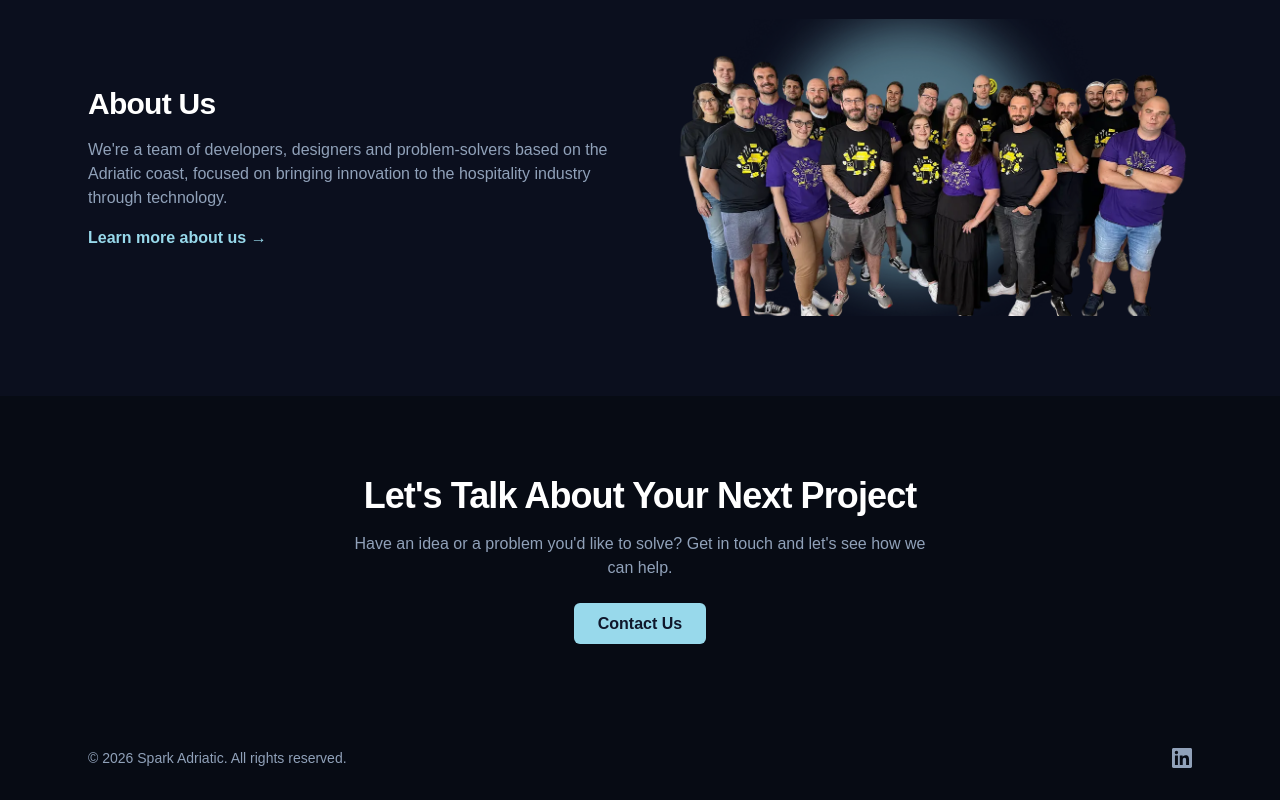
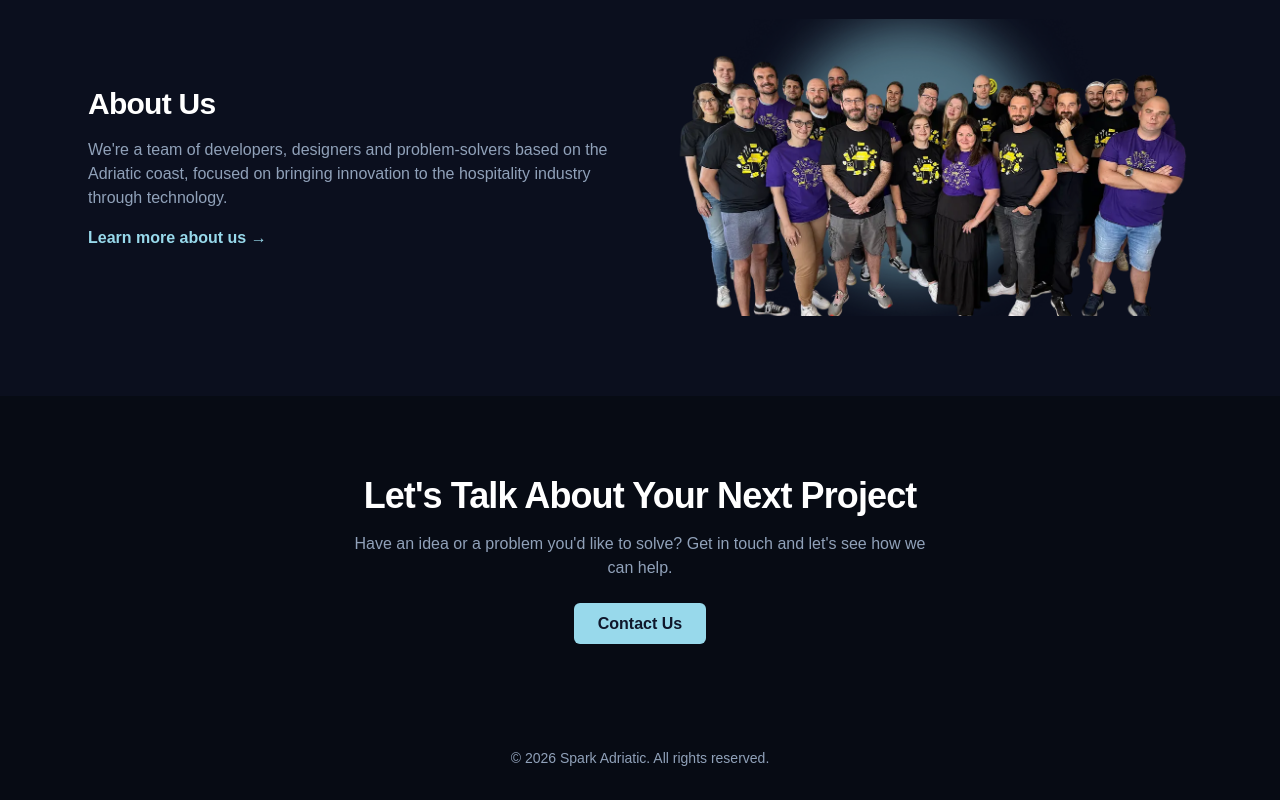
Before and after one commit to giancarlomari22/Sparkic, a Next.js app: page / in a window 1280 px wide. Shown: the part 1111-1911 px from the top of the page. Built offline with nearby package versions, Linux system fonts and the light colour scheme.

Commit message:
micanje nepotrebnog LinkedIn logoa u svgu

```diff
--- a/src/components/footer.tsx
+++ b/src/components/footer.tsx
@@ -1,27 +1,8 @@
 export function Footer() {
   return (
     <footer className="bg-[#070b14] text-slate-400">
-      <div className="mx-auto flex max-w-6xl items-center justify-between px-6 py-8">
-        <p className="text-sm">
-          © {new Date().getFullYear()} Spark Adriatic. All rights reserved.
-        </p>
-
-        <a
-          href="#"
-          target="_blank"
-          rel="noopener noreferrer"
-          aria-label="LinkedIn"
-          className="transition-colors hover:text-teal-400"
-        >
-          <svg
-            width="20"
-            height="20"
-            viewBox="0 0 24 24"
-            fill="currentColor"
-          >
-            <path d="M20.447 20.452h-3.554v-5.569c0-1.328-.027-3.037-1.852-3.037-1.853 0-2.136 1.445-2.136 2.939v5.667H9.351V9h3.414v1.561h.046c.477-.9 1.637-1.85 3.37-1.85 3.601 0 4.267 2.37 4.267 5.455v6.286zM5.337 7.433a2.062 2.062 0 0 1-2.063-2.065 2.064 2.064 0 1 1 2.063 2.065zm1.782 13.019H3.555V9h3.564v11.452zM22.225 0H1.771C.792 0 0 .774 0 1.729v20.542C0 23.227.792 24 1.771 24h20.451C23.2 24 24 23.227 24 22.271V1.729C24 .774 23.2 0 22.222 0h.003z" />
-          </svg>
-        </a>
+      <div className="mx-auto max-w-6xl px-6 py-8 text-center text-sm">
+        <p>© {new Date().getFullYear()} Spark Adriatic. All rights reserved.</p>
       </div>
     </footer>
   );
```
